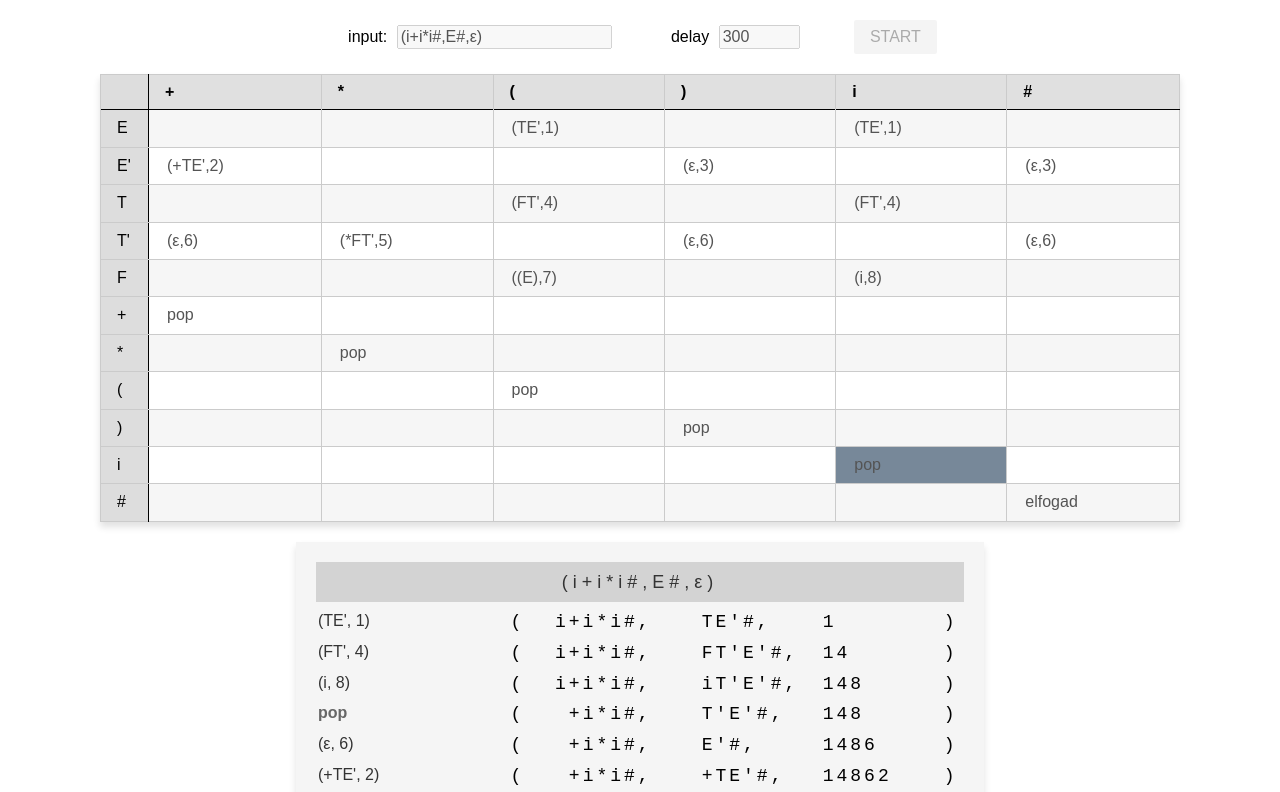
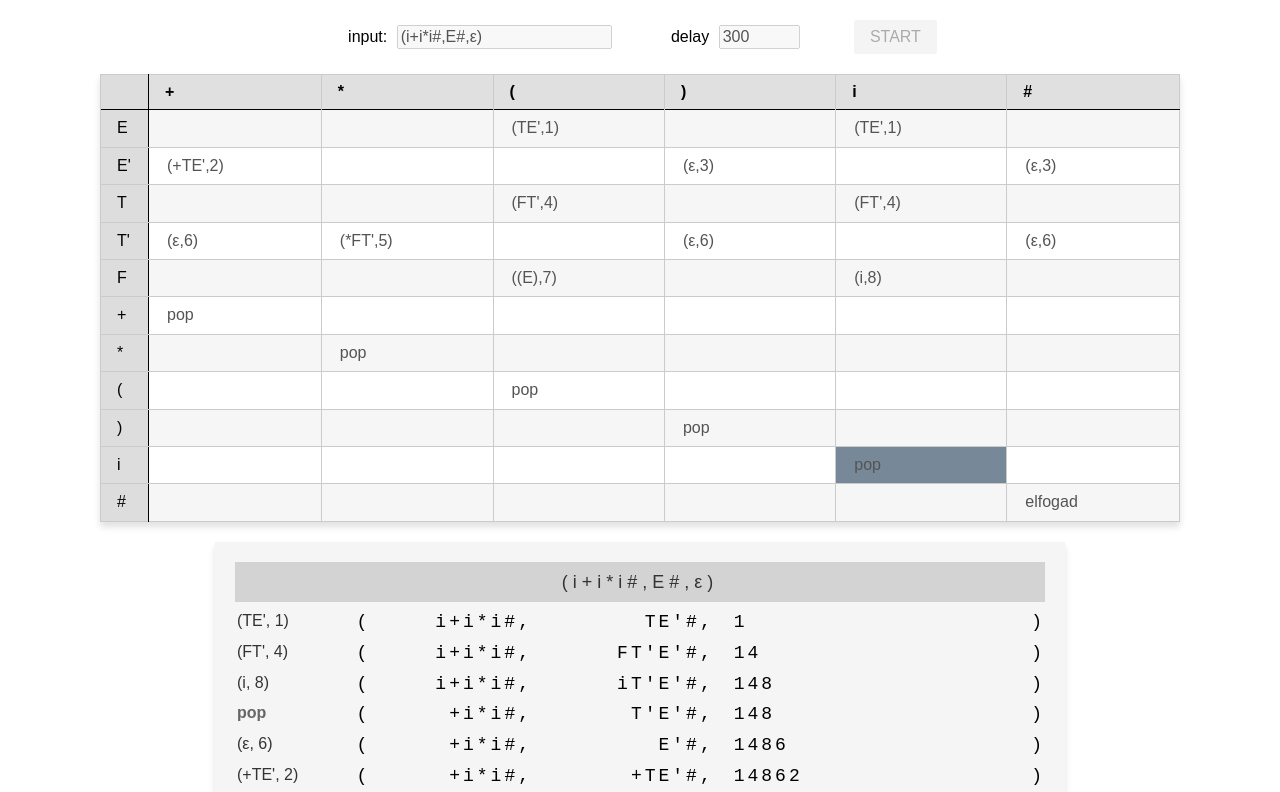
Before and after one commit to bmartin97/Ford-t-programok, a website: page UI/index.html in a window 1280 px wide. Both pictures are taken after a click on the button "START". Shown: the top 792 px of the page. Drawn offline with nearby package versions, Linux system fonts and the light colour scheme.

Commit message:
display CSS size fix

```diff
--- a/UI/main_style.css
+++ b/UI/main_style.css
@@ -53,7 +53,7 @@ thead {
 #display {
     padding: 20px;
     background: #f5f5f5;
-    width: 60%;
+    width: 75%;
     margin: 20px auto;
     box-shadow: 0px 5px 7px #0000001f;
 }
@@ -67,28 +67,36 @@ thead {
 }
 
 #display .row .rule {
-    width: 30%;
+    width: 15%;
 }
 #display .row .output {
-    width: 70%;
+    width: 85%;
     display: flex;
     flex-direction: row;
     flex-wrap: nowrap;
     justify-content: space-between;
 }
 #display .row .output > .column {
-    width: calc(90%/3);
     font-size: 18px;
     font-family: monospace;
     letter-spacing: 3px;
 }
 #display .row .output > .column:first-child,
 #display .row .output > .column:last-child {
-    width: 5%
+    width: 2%;
 }
 #display .row .output > .column:nth-child(2){
     text-align: right;
-    padding-right: 50px;
+    padding-right: 20px;
+    width: 25%;
+}
+#display .row .output > .column:nth-child(3){
+    text-align: right;
+    padding-right: 20px;
+    width: 25%;
+}
+#display .row .output > .column:nth-child(4){
+    width: 46%;
 }
 
 
```
Also changed, not shown: 5 other files.
